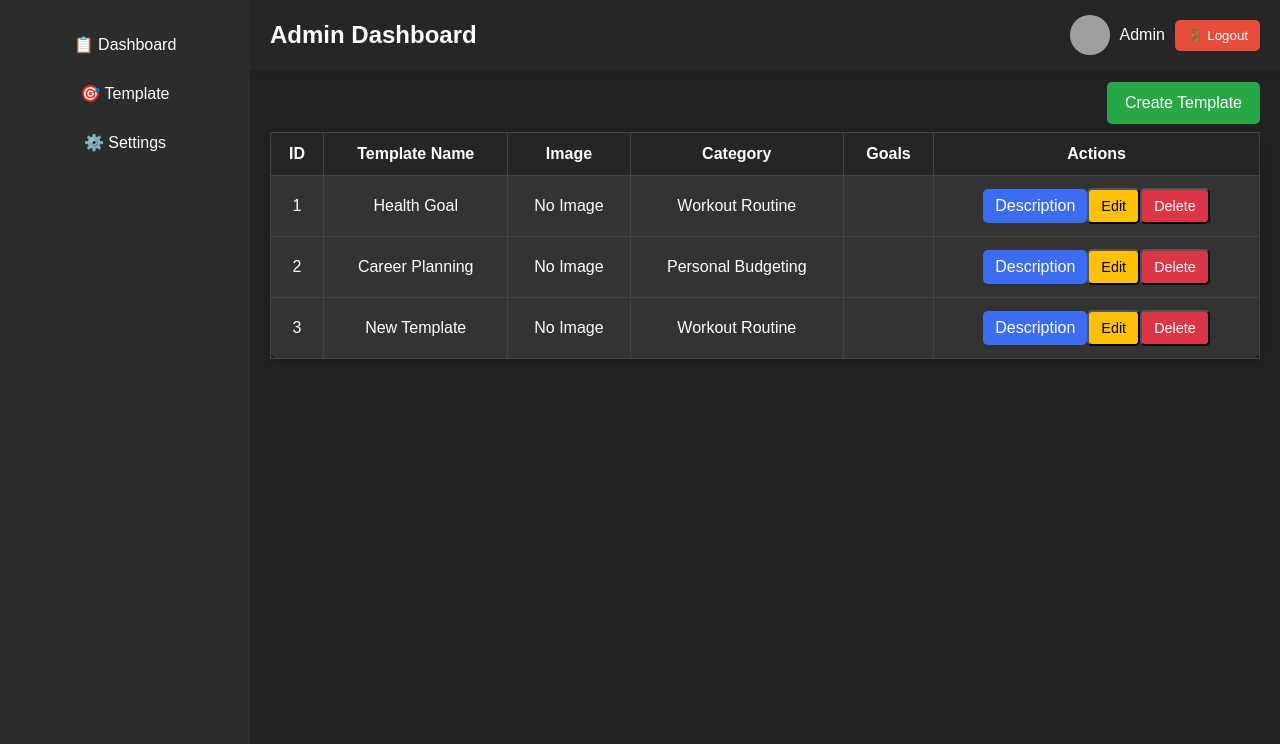
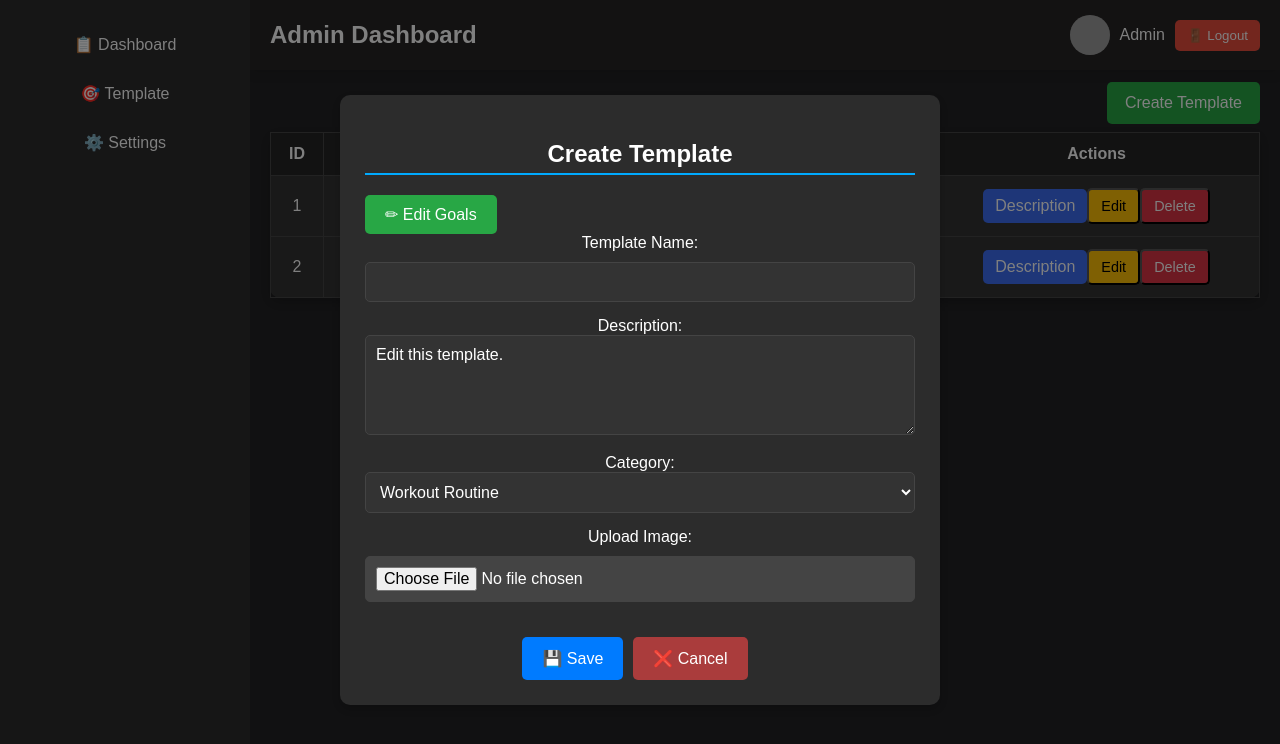
Before and after one commit to ikkyuuq/beplan, a React (Vite) app in the folder apps/web/: page /admin in a window 1280 px wide. Both pictures are taken after a click on the button "Create Template". Shown: the top 744 px of the page. Built offline with nearby package versions, Linux system fonts and the light colour scheme; grey boxes are pictures that could not be loaded.

Commit message:
edit function save&create template

```diff
--- a/apps/web/src/AdminDashboard.jsx
+++ b/apps/web/src/AdminDashboard.jsx
@@ -42,6 +42,7 @@ const AdminDashboard = () => {
     const [showDescription, setShowDescription] = useState(null); // สถานะใหม่สำหรับแสดงคำอธิบาย
     const [selectedGoalId, setSelectedGoalId] = useState(null); // สถานะใหม่สำหรับเก็บ Goal ที่ถูกเลือก
     const [selectedTaskId, setSelectedTaskId] = useState(null); // เพิ่ม state เพื่อเก็บ Task ที่ถูกเลือก
+    const [creatingTemplate, setCreatingTemplate] = useState(false);
 
     useEffect(() => {
         const storedUser = JSON.parse(localStorage.getItem("user"));
@@ -53,13 +54,18 @@ const AdminDashboard = () => {
     const handleCreateTemplate = () => {
         const newTemplate = {
             id: Date.now(),
-            name: "New Template",
+            name: "", // ตั้งชื่อเริ่มต้นเป็นค่าว่าง
             description: "Edit this template.",
             image: null,
             category: "Workout Routine",
             goals: [],
         };
-        setTemplates([...templates, newTemplate]);
+        setEditingTemplate(newTemplate);
+        setCreatingTemplate(true);
+        setNewName(""); // ตั้งค่า newName เป็นค่าว่าง
+        setNewDescription("Edit this template."); // ตั้งค่า newDescription เป็นค่าเริ่มต้น
+        setNewImage(null); // ตั้งค่า newImage เป็นค่าเริ่มต้น
+        setNewCategory("Workout Routine"); // ตั้งค่า newCategory เป็นค่าเริ่มต้น
     };
 
     const handleEditTemplate = (template) => {
@@ -115,16 +121,27 @@ const AdminDashboard = () => {
     };
 
     const handleSaveEdit = () => {
-        setTemplates(templates.map((t) =>
-            t.id === editingTemplate.id ? {
-                ...t,
+        if (creatingTemplate) {
+            const newTemplate = {
+                ...editingTemplate,
                 name: newName,
                 description: newDescription,
                 image: newImage,
                 category: newCategory,
-                goals: editingTemplate.goals,
-            } : t
-        ));
+            };
+            setTemplates([...templates, newTemplate]);
+            setCreatingTemplate(false);
+        } else {
+            setTemplates(templates.map((t) =>
+                t.id === editingTemplate.id ? {
+                    ...editingTemplate,
+                    name: newName,
+                    description: newDescription,
+                    image: newImage,
+                    category: newCategory,
+                } : t
+            ));
+        }
         setEditingTemplate(null);
     };
 
@@ -312,7 +329,7 @@ const AdminDashboard = () => {
                 {editingTemplate && (
                     <div className="modal">
                         <div className="modal-content">
-                            <h2>Edit Template</h2>
+                            <h2>{creatingTemplate ? "Create Template" : "Edit Template"}</h2>
                             <button
                                 onClick={() => setGoalEditingMode(!goalEditingMode)}
                                 className={`goal-edit-btn ${goalEditingMode ? "close" : ""}`}
@@ -381,7 +398,7 @@ const AdminDashboard = () => {
                                                 className={selectedGoalId === goal.id ? "goal-selected" : "goal-not-selected"}
                                                 onClick={() => setSelectedGoalId(goal.id)}
                                             >
-                                                <h3>Goal{index + 1}: {goal.text}</h3> {/* แสดงลำดับของ Goal */}
+                                                <h3>Goal{index + 1}: {goal.text}</h3>
                                                 {selectedGoalId === goal.id && (
                                                     <>
                                                         <button
@@ -408,7 +425,7 @@ const AdminDashboard = () => {
                                                                         )}
                                                                     </span>
                                                                     {selectedTaskId === task.id && (
-                                                                        <button onClick={(e) => {e.stopPropagation();handleRemoveTask(goal.id, task.id);}}className="remove-task-btn">
+                                                                        <button onClick={(e) => { e.stopPropagation(); handleRemoveTask(goal.id, task.id); }} className="remove-task-btn">
                                                                             <span>Remove task</span>
                                                                         </button>
                                                                     )}
@@ -478,7 +495,7 @@ const AdminDashboard = () => {
 
                             <div className="modal-buttons">
                                 <button className="save-btn" onClick={handleSaveEdit}>💾 Save</button>
-                                <button className="cancel-btn" onClick={() => setEditingTemplate(null)}>❌ Cancel</button>
+                                <button className="cancel-btn" onClick={() => { setEditingTemplate(null); setCreatingTemplate(false); }}>❌ Cancel</button>
                             </div>
                         </div>
                     </div>
```
